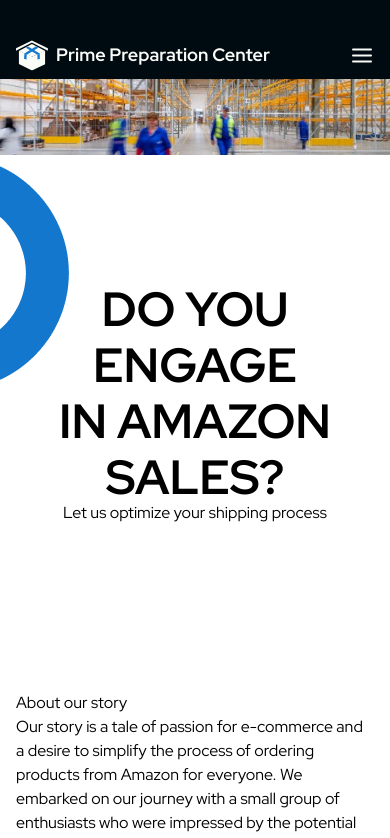
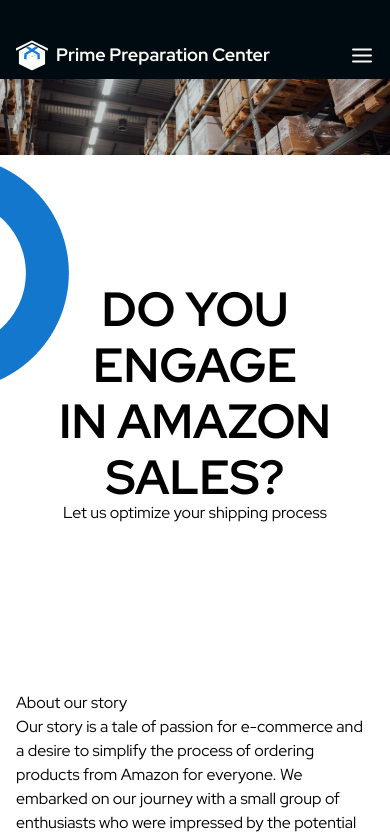
Before and after one commit to korvan17/nevadaFrontend, a Next.js app: page / in a window 390 px wide. Shown: the top 838 px of the page. Built offline with nearby package versions, Linux system fonts and the light colour scheme.

Commit message:
hero mobile png change

```diff
--- a/src/components/Hero/Hero.jsx
+++ b/src/components/Hero/Hero.jsx
@@ -7,7 +7,7 @@ export default function Hero() {
   return (
     <Section sectionName={"hero"}>
       <Image
-        src="/hero-mobile.png"
+        src="/hero-mobile-nd.png"
         alt="hero-mobile"
         height={101}
         width={375}
```
Also changed, not shown: public/hero-mobile-nd.png (added).
